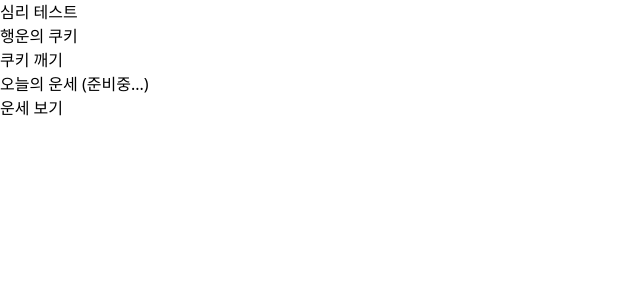
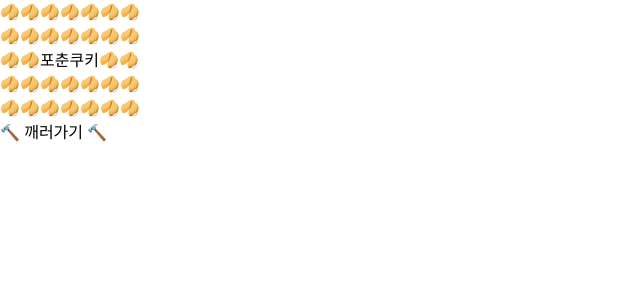
Before and after one commit to yujeong789/psytest, a React (Vite) app in the folder frontend/psytest/: page / in a window 1280 px wide. Shown: the top 300 px of the page, without its empty margins (0-640 px from the left). Built offline with nearby package versions, Linux system fonts and the light colour scheme; no server answers.

Commit message:
[fe] 시작 페이지 변경

```diff
--- a/frontend/psytest/src/pages/HomePage.tsx
+++ b/frontend/psytest/src/pages/HomePage.tsx
@@ -5,22 +5,26 @@ export default function HomePage() {
 
   return (
     <div className="flex flex-col items-center justify-center min-h-screen bg-[#fff5e6] text-center px-4">
-      <div className="text-4xl font-bold mb-8">심리 테스트</div>
+      <div className="text-xmd font-bold">🥠🥠🥠🥠🥠🥠🥠</div>
+      <div className="text-xmd font-bold">🥠🥠🥠🥠🥠🥠🥠</div>
+      <div className="text-md font-bold ">🥠🥠포춘쿠키🥠🥠</div>
+      <div className="text-xmd font-bold">🥠🥠🥠🥠🥠🥠🥠</div>
+      <div className="text-md font-bold mb-4">🥠🥠🥠🥠🥠🥠🥠</div>
       <div className="justify-center">
 
         {/* 첫번째 버튼 */}
         <div className="flex  items-center justify-between">
-          <h1 className="m-3 text-xl sm:text-2xl md:text-3xl font-bold">행운의 쿠키</h1>
           <button
             onClick={() => navigate("/fortuneCookie")}
-            className="text-sm px-3 py-3 bg-orange-400 text-white rounded-lg shadow hover:bg-orange-5000"
+            className="text-xs p-1 bg-orange-400 rounded-lg shadow text-orange-500 bg-white hover:bg-orange-400 hover:text-white"
           >
-            쿠키 깨기
+            {/* group inline-flex items-center gap-2 px-3 py-3 rounded-3xl bg-white hover:bg-orange-400 text-white */}
+            🔨 깨러가기 🔨
           </button>
         </div>
 
         {/* 두번째 버튼 */}
-        <div className="flex  items-center justify-between">
+        {/* <div className="flex  items-center justify-between">
           <h1 className="m-3 text-xl sm:text-2xl md:text-3xl font-bold">오늘의 운세 (준비중...)</h1>
           <button
             onClick={() => navigate("/")}
@@ -28,7 +32,7 @@ export default function HomePage() {
           >
             운세 보기
           </button>
-        </div>
+        </div> */}
 
       </div>
     </div>
```
